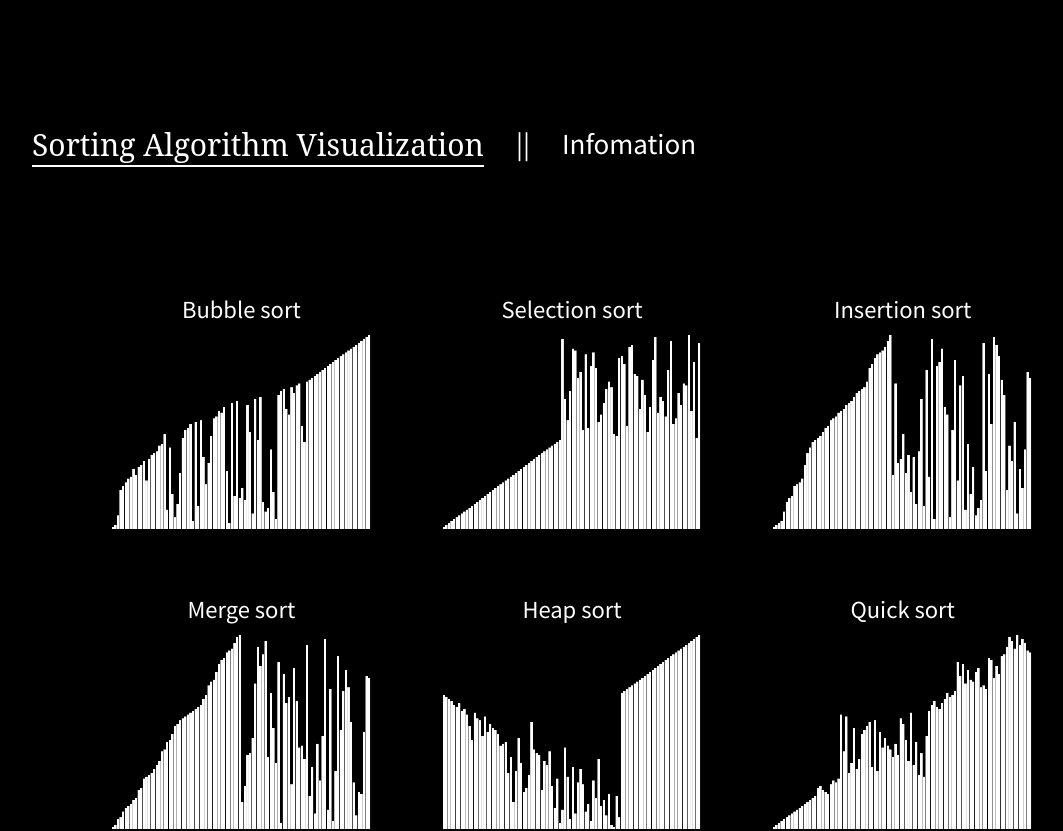
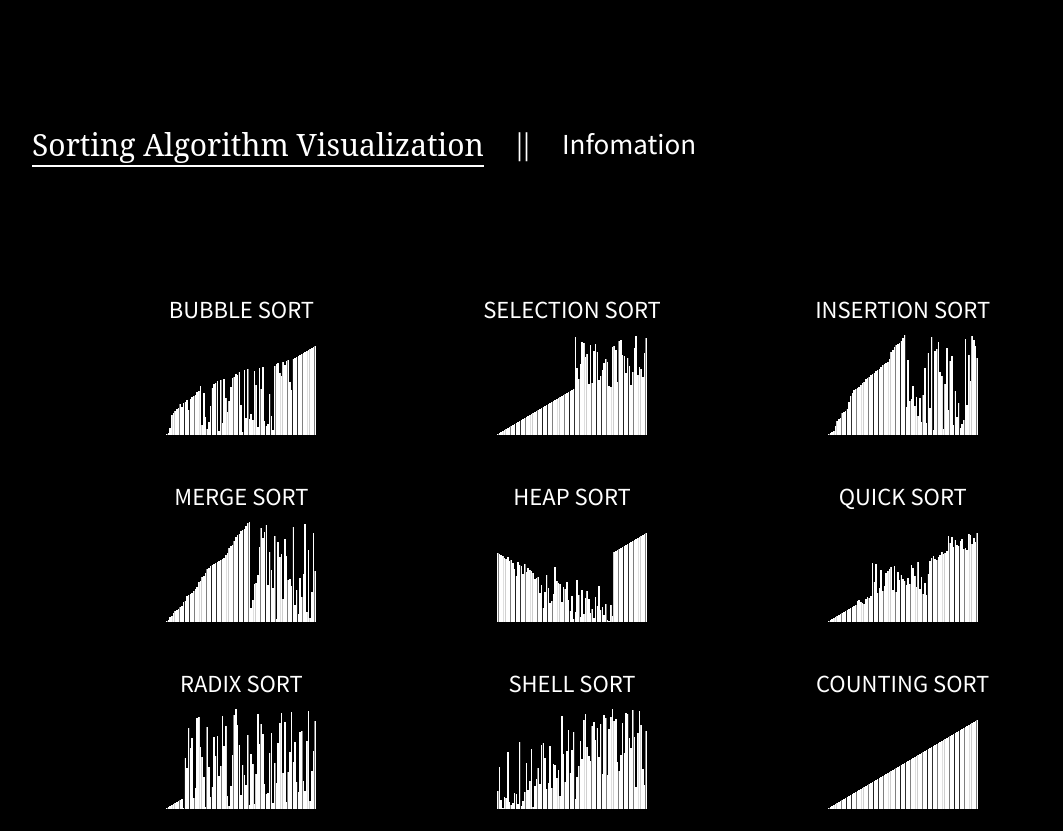
Before and after one commit to lofi-J/Algorithm-Visualization, a React (Create React App) app: page / in a window 1280 px wide. Shown: the top 831 px of the page, without its empty margins (68-1131 px from the left). Built offline with nearby package versions, Linux system fonts and the light colour scheme.

Commit message:
FIX: Card Thumbnail

```diff
--- a/src/components/Canvas.tsx
+++ b/src/components/Canvas.tsx
@@ -6,6 +6,7 @@ import { getAlgorithms } from "../scripts/sort-algorithms";
 import { faXmark, faPlay, faShuffle } from "@fortawesome/free-solid-svg-icons";
 import { FontAwesomeIcon } from "@fortawesome/react-fontawesome";
 
+//FIXME 노트북에 배터리를 연결하지 않으면 함수실행이 느려짐 최적화가 필요함
 
 let array: number[] = [];
 let tempShuffleArr: number[] = [];
@@ -27,7 +28,7 @@ const shuffle = (array: number[]) => {
 /*  =============================================== React Component ===============================================  */
 const Canvas = () => {
     const [canvasWidth, canvasHeight] = [800, 600]; // canvas 크기
-    const count = 100;
+    const count = 200;
     const canvasRef = useRef<HTMLCanvasElement>(null);
     const isDarkMode = useRecoilValue(isDark); // 다크모드 감지
     const setIsOpen = useSetRecoilState(isModalOpen); //모달창 오픈 감지변수
@@ -80,11 +81,9 @@ const Canvas = () => {
             for(let j = 0; j < array.length-i-1; j++) {
                 if(!run) return; //중복실행 방지 및 셔플시 취소
                 if(array[j] > array[j+1]) {
-                    const temp = array[j];
-                    array[j] = array[j+1];
-                    array[j+1] = temp;
+                    swap(array, j, j+1);
 
-                    await setTimeoutPromise(10);
+                    await setTimeoutPromise(1);
                     draw(context, array, isDarkMode);
                 }
             }
@@ -397,7 +396,7 @@ const Canvas = () => {
     return (
         <StyledCanvasContainer>
             <div className="header-container">
-                <div className="sort-name">{algorithms[index].name.toUpperCase()}</div> {/* 정렬알고리즘 이름  */}
+                <div className="sort-name">{algorithms[index].name.toUpperCase()} SORT</div> {/* 정렬알고리즘 이름  */}
                 <FontAwesomeIcon className="close" onClick={onClickClose} icon={faXmark} /> {/* x button  */}
             </div>
             <div className="func-container">
--- a/src/components/Card.tsx
+++ b/src/components/Card.tsx
@@ -6,32 +6,51 @@ import { useRecoilValue, useSetRecoilState } from "recoil";
 import { isDark, isModalOpen } from "../state-management/atom";
 
 
-
-
-//media
 const StyledCard = styled.article`
     display: flex;
     flex-direction: column;
-    width: 288px;
-    height: 300px;
-    padding: 0 36px;
+    box-sizing: border-box;
+    width: 300px;
+    height: auto;
+    padding: 0px 38px;
+    margin-bottom: 3rem;
 
+    @media screen and (max-width: 1100px) {
+        .pre-sort {
+            display: none;
+        }
+        canvas {
+            width: 100px;
+            height: 75px;
+        }
+    }
     h3 {
         margin-bottom: 1rem;
+        span {
+            display: inline-block;
+            line-height: 1;
+        }
+        pre {
+            display: inline-block;
+        }
     }
-    .content-container {
-        /* border: 1px solid white;
-        border-radius: 2px; */
-        canvas {
-            width: 100%;
-        }
 
+    canvas {
+        width: 150px;
+        height: 100px;
+    }
+
+    .contents-container {
+        //TODO: canvas Transition
         &:hover {
-
+            h3>span, h3 pre {
+                background-color: ${props => props.theme.oppositeBgColor};
+                color: ${props => props.theme.oppositeColor};
+            }
         }
     }
 `
-
+// TODO Draw and Hover Animation
 const Card = (props: CardProp) => {
     const canvasRef = useRef<HTMLCanvasElement>(null);
     const isDarkMode = useRecoilValue(isDark); // 다크모드 감지
@@ -58,7 +77,7 @@ const Card = (props: CardProp) => {
                 // 막대의 높이
                 const barHeight = ratio * array[i];
                 const [x, y] = [i * barWidth, height - barHeight];
-                ctx.fillRect(x-1, y, barWidth-1, barHeight);
+                ctx.fillRect(x+i, y, barWidth, barHeight);
             }
         }
     }
@@ -83,11 +102,14 @@ const Card = (props: CardProp) => {
     }, [])
 
     return(
-        <StyledCard onClick={props.onClick}>
-            <div className="content-container">
-                <h3>{props.data.name}</h3>
-                <canvas ref={canvasRef} width={canvasWidth} height={canvasHeight}></canvas>
-            </div>
+        <StyledCard>
+            <div className="contents-container" onClick={props.onClick}>
+                    <h3><span>{props.data.name.toUpperCase()}</span><pre className="pre-sort"> SORT</pre></h3>
+                    <canvas ref={canvasRef} width={canvasWidth} height={canvasHeight}></canvas>
+                </div>
+            {/* <div className="content-container">
+
+            </div> */}
         </StyledCard>
     );
 }
--- a/src/components/Header.tsx
+++ b/src/components/Header.tsx
@@ -9,12 +9,23 @@ import path from "path";
 // import { FontAwesomeIcon } from "@fortawesome/react-fontawesome";
 // import { faVolumeOff, faVolumeHigh } from '@fortawesome/free-solid-svg-icons'
 
-
 const StyledHeaderContainer = styled.header`
     display: flex;
     flex-direction: row;
     justify-content: space-between;
     padding: 130px 100px;
+    /* bubble-bar */
+    /* infomation */
+
+    @media (max-width: 1100px){
+        h1 {
+            font-size: x-large;
+        }
+        .bubble-bar, .infomation, input, span {
+            display: none;
+        }
+    }
+
 `
 
 const StyledHeaderInner = styled.div<PropsType>`
--- a/src/pages/Home.tsx
+++ b/src/pages/Home.tsx
@@ -27,7 +27,11 @@ const StyledHome = styled.main`
         }
     }
 `
-
+/*
+현재 isOpen, setIsOpen State를 통해 modal창의 render여부를 결정하고 조작하고 있음
+또한 각 Card 컴포넌트는 algorithms State를 이용해 component위치에 맞는 정보를 Card컴포넌트가 제공이 가능하도록 되어있음.
+onClick 함수를 콜백함수형태로 Card컴포넌트에 넘겨줌.
+*/
 const Home = () => {
     const location = useLocation();
     // currentSort atom
--- a/src/pages/Infomation.tsx
+++ b/src/pages/Infomation.tsx
@@ -6,7 +6,7 @@ import Header from "../components/Header";
 const StyledInfomation = styled.div`
     padding: 0 100px;
 `
-
+//TODO : 포트폴리오용 페이지인 만큼 개발자의 정보를 담을 수 있어야함 이를 구현해야함.
 const Infomation = () => {
     const location = useLocation();
     return (
--- a/src/scripts/sort-algorithms.ts
+++ b/src/scripts/sort-algorithms.ts
@@ -105,13 +105,13 @@ let mergeThumbnail: number[] = [1, 2, 5, 6, 9, 11, 12, 13, 15, 16, 20, 21, 26, 2
 let heapThumbnail: number[] = [69, 68, 67, 66, 64, 63, 65, 61, 62, 59, 53, 46, 60, 57, 56, 48, 58, 50, 54, 52, 51, 49, 43, 44, 45, 29, 37, 14, 30, 47, 34, 19, 21, 28, 55, 41, 39, 38, 20, 35, 33, 40, 22, 11, 26, 3, 10, 42, 27, 5, 32, 8, 24, 31, 23, 9, 13, 4, 25, 16, 36, 12, 15, 7, 18, 2, 1, 17, 6, 70, 71, 72, 73, 74, 75, 76, 77, 78, 79, 80, 81, 82, 83, 84, 85, 86, 87, 88, 89, 90, 91, 92, 93, 94, 95, 96, 97, 98, 99, 100];
 let quickThumbnail: number[] = [1, 2, 3, 4, 5, 6, 7, 8, 9, 10, 11, 12, 13, 14, 15, 16, 17, 21, 22, 20, 19, 18, 23, 25, 24, 26, 59, 40, 58, 29, 34, 52, 31, 36, 49, 51, 53, 55, 32, 56, 30, 50, 42, 47, 43, 41, 37, 44, 38, 57, 54, 46, 35, 60, 33, 45, 28, 39, 27, 48, 61, 64, 66, 63, 62, 65, 67, 70, 68, 69, 71, 86, 79, 85, 75, 82, 77, 76, 81, 83, 73, 74, 72, 88, 87, 78, 84, 80, 89, 90, 94, 99, 97, 93, 100, 95, 98, 96, 92, 91];
 
-let radixThumbnail: number[];
-let shellThumbnail: number[];
-let countingThumbnail: number[];
+let radixThumbnail: number[] = [1, 2, 3, 4, 5, 6, 7, 8, 9, 10, 1, 51, 41, 81, 61, 71, 11, 21, 91, 92, 62, 52, 32, 2, 82, 42, 12, 22, 72, 53, 73, 33, 43, 93, 63, 83, 13, 3, 23, 54, 94, 100, 84, 64, 14, 44, 34, 24, 74, 4, 55, 45, 5, 35, 95, 65, 85, 75, 25, 15, 16, 56, 76, 6, 46, 26, 66, 86, 96, 36, 87, 7, 37, 57, 97, 47, 67, 27, 17, 77, 78, 28, 18, 68, 98, 8, 38, 58, 88, 48, 69, 79, 59, 89, 99, 19, 49, 9, 39, 29];
+let shellThumbnail: number[] = [18, 42, 9, 1, 12, 11, 57, 7, 4, 6, 16, 15, 5, 67, 3, 8, 17, 46, 19, 28, 60, 2, 23, 30, 41, 25, 64, 66, 51, 20, 26, 63, 21, 45, 44, 31, 39, 13, 93, 55, 27, 58, 79, 36, 59, 77, 10, 32, 43, 68, 50, 89, 95, 62, 53, 48, 83, 87, 69, 81, 52, 85, 35, 94, 91, 34, 80, 92, 100, 88, 90, 47, 38, 54, 86, 56, 96, 95, 71, 61, 99, 72, 22, 76, 98, 84, 40, 24, 78, 96, 29, 37, 50, 65, 73, 97, 14, 49, 82, 75];
+let countingThumbnail: number[] = [1, 2, 3, 4, 5, 6, 7, 8, 9, 10, 11, 12, 13, 14, 15, 16, 17, 18, 19, 20, 21, 22, 23, 24, 25, 26, 27, 28, 29, 30, 31, 32, 33, 34, 35, 36, 37, 38, 39, 40, 41, 42, 43, 44, 45, 46, 47, 48, 49, 50, 51, 52, 53, 54, 55, 56, 57, 58, 59, 60, 61, 62, 63, 64, 65, 66, 67, 68, 69, 70, 71, 72, 73, 74, 75, 76, 77, 78, 79, 80, 81, 82, 83, 84, 85, 86, 87, 88, 89, 90, 91, 92, 93, 94, 95, 96, 97, 98, 99, 100];
 
 
 export const algorithms = [
-    { name: 'Bubble sort',
+    { name: 'Bubble',
     arr: bubbleThumbnail,
     timeComplex: {
         average: `O(n²)`,
@@ -120,7 +120,7 @@ export const algorithms = [
         space: 'O(1)'
     }, info: bubbleInfo, index: 0},
 
-    { name: 'Selection sort',
+    { name: 'Selection',
     arr: selectionThumbnail,
     timeComplex: {
         average: 'O(n²)',
@@ -129,7 +129,7 @@ export const algorithms = [
         space: 'O(1)'
     }, info: selectionInfo, index:1},
 
-    { name: 'Insertion sort',
+    { name: 'Insertion',
     arr: insertionThumbnail,
     timeComplex: {
         average: 'O(n²)',
@@ -140,7 +140,7 @@ export const algorithms = [
 
 
 
-    { name: 'Merge sort',
+    { name: 'Merge',
     arr: mergeThumbnail,
     timeComplex: {
         average: 'O(n × log n)',
@@ -149,7 +149,7 @@ export const algorithms = [
         space: 'O(n)'
     }, info: mergeInfo, index: 3},
 
-    { name: 'Heap sort',
+    { name: 'Heap',
     arr: heapThumbnail,
     timeComplex: {
         average: 'O(n × log n)',
@@ -158,7 +158,7 @@ export const algorithms = [
         space: 'O(1)'
     } , info: heapInfo, index: 4},
 
-    { name: 'Quick sort',
+    { name: 'Quick',
     arr: quickThumbnail,
     timeComplex: {
         average: 'O(n × log n)',
@@ -169,8 +169,8 @@ export const algorithms = [
 
 
 
-    { name: 'Radix sort',
-    arr: [1,2,3,4,5,6,7,8,9,10],
+    { name: 'Radix',
+    arr: radixThumbnail,
     timeComplex: {
         average: 'O(d × (n + b))',
         best: 'O(d × (n + b))',
@@ -178,8 +178,8 @@ export const algorithms = [
         space: 'O(n + 2^d)'
     }, info: radixInfo, index: 6},
 
-    { name: 'Shell sort',
-    arr: [1,2,3,4,5,6,7,8,9,10],
+    { name: 'Shell',
+    arr: shellThumbnail,
     timeComplex: {
         average: 'Depending on the gap sequence',
         best: 'O(n × log n)',
@@ -187,8 +187,8 @@ export const algorithms = [
         space: 'O(1)'
     }, info: shellInfo, index:7},
 
-    { name: 'Counting sort',
-    arr: [1,2,3,4,5,6,7,8,9,10],
+    { name: 'Counting',
+    arr: countingThumbnail,
     timeComplex: {
         average: 'O(n+k)',
         best: 'O(n+k)',
```
